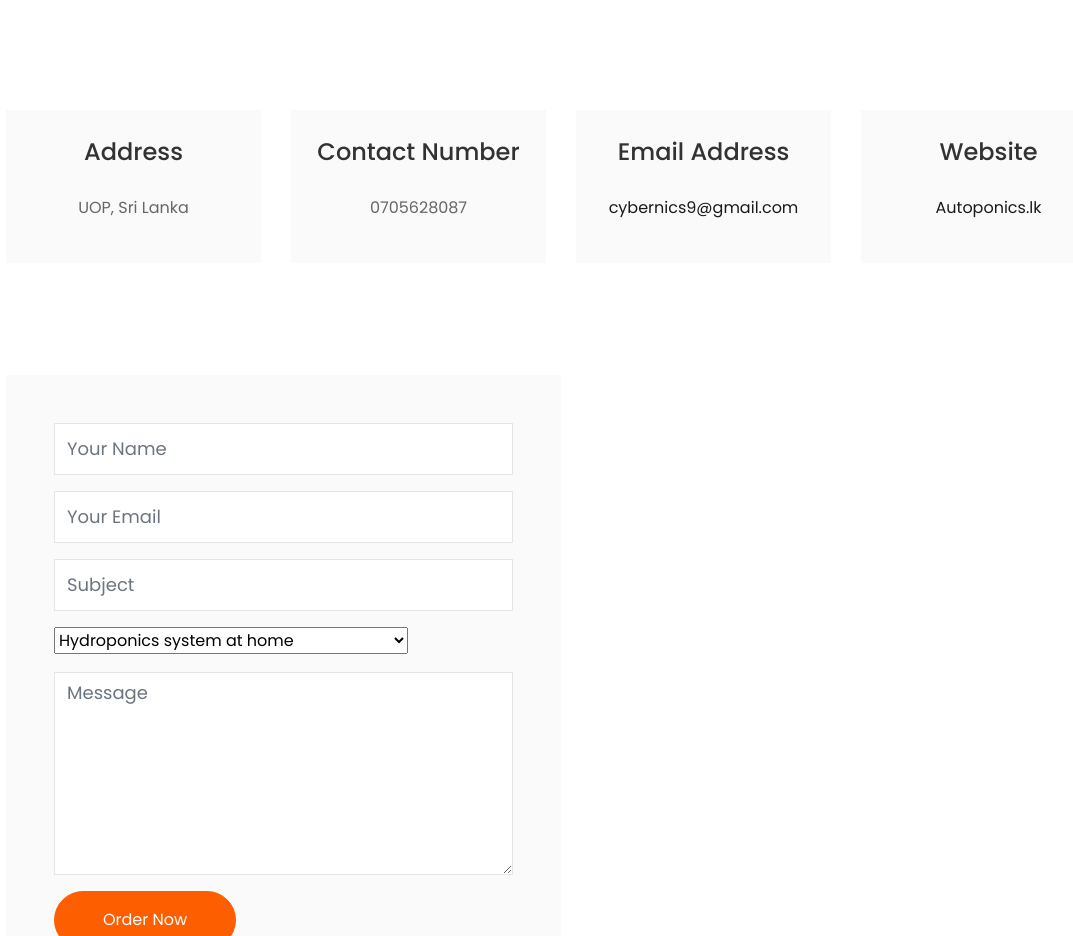
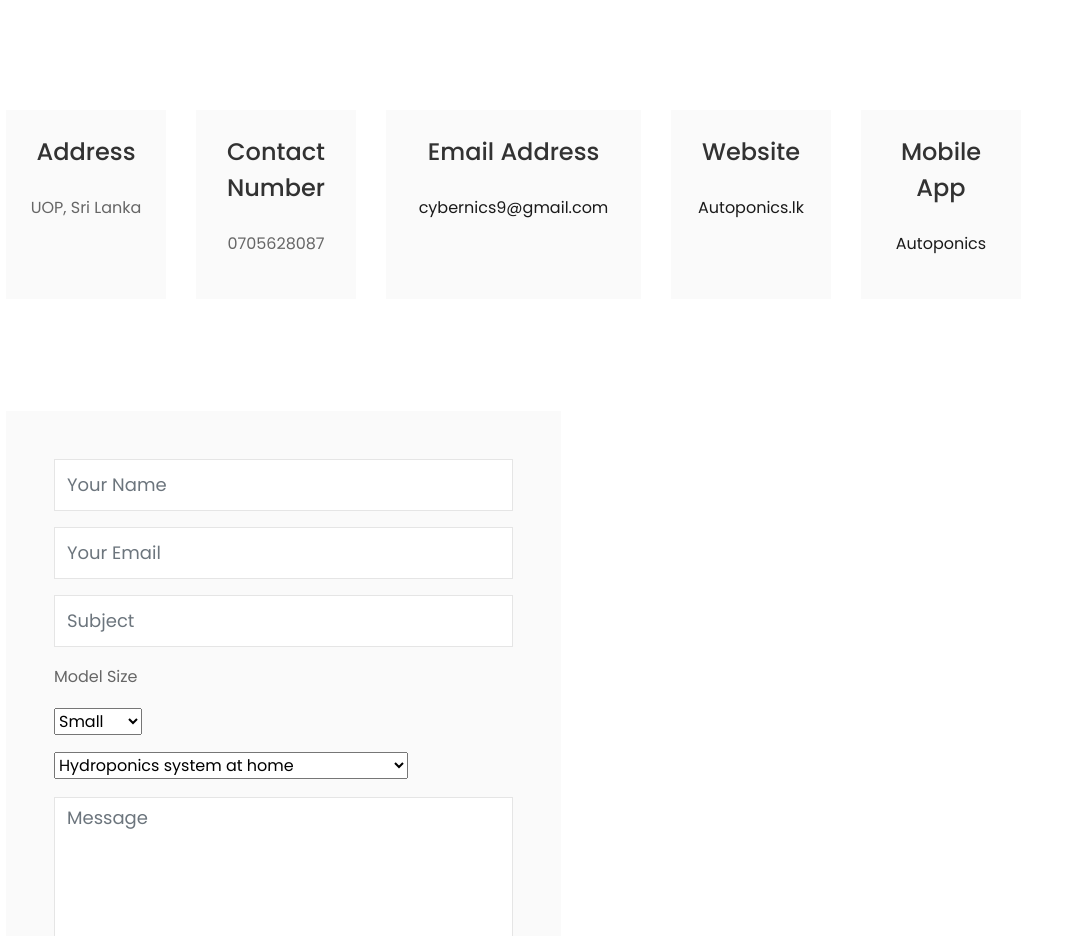
Before and after one commit to DSajini/Automated-Hydroponics-System-web-app, a website: page src/components/template/contact.html in a window 1280 px wide. Shown: the part 372-1308 px from the top of the page, without its empty margins (79-1152 px from the left). Drawn offline with Linux system fonts and the light colour scheme; some packages are replaced by stand-ins of ours; no server answers; files whose address does not match are found by name.

Commit message:
Update contact.html

```diff
--- a/src/components/template/contact.html
+++ b/src/components/template/contact.html
@@ -61,13 +61,13 @@
     <section class="ftco-section contact-section">
       <div class="container">
         <div class="row d-flex contact-info">
-          <div class="col-md-3 d-flex">
+          <div class="col-md-2 d-flex">
           	<div class="bg-light align-self-stretch box p-4 text-center">
           		<h3 class="mb-4">Address</h3>
 	            <p>UOP, Sri Lanka</p>
 	          </div>
           </div>
-          <div class="col-md-3 d-flex">
+          <div class="col-md-2 d-flex">
           	<div class="bg-light align-self-stretch box p-4 text-center">
           		<h3 class="mb-4">Contact Number</h3>
 	            <p>0705628087</p>
@@ -79,11 +79,18 @@
 	            <p><a href="mailto:info@yoursite.com">cybernics9@gmail.com</a></p>
 	          </div>
           </div>
-          <div class="col-md-3 d-flex">
+          <div class="col-md-2 d-flex">
           	<div class="bg-light align-self-stretch box p-4 text-center">
           		<h3 class="mb-4">Website</h3>
 	            <p><a href="#">Autoponics.lk</a></p>
 	          </div>
+          </div>
+
+           <div class="col-md-2 d-flex">
+            <div class="bg-light align-self-stretch box p-4 text-center">
+              <h3 class="mb-4">Mobile App</h3>
+              <p><a href="https://play.google.com/store/apps/details?id=com.cybernics.autoponics">Autoponics</a></p>
+            </div>
           </div>
         </div>
       </div>
@@ -93,7 +100,7 @@
 			<div class="container">
 				<div class="row d-flex align-items-stretch no-gutters">
 					<div class="col-md-6 p-4 p-md-5 order-md-last bg-light">
-						<form action="#">
+						<form action="mailto:cybernics9@gmail.com" enctype="text/plain">
               <div class="form-group">
                 <input type="text" class="form-control" placeholder="Your Name">
               </div>
@@ -102,6 +109,15 @@
               </div>
               <div class="form-group">
                 <input type="text" class="form-control" placeholder="Subject">
+              </div>
+              <div class="form-group">
+                <p>Model Size</p>
+              <select>
+              <option value="opt1">Small</option>
+              <option value="opt2">Medium</option>
+              <option value="opt2">Large</option>
+
+              </select>
               </div>
 
               <div class="form-group">
```
